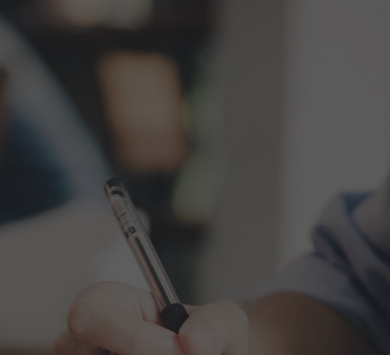
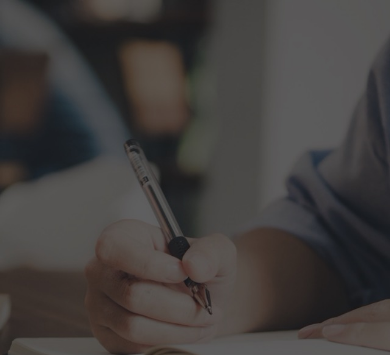
Before and after one commit to szkkzm/szkkzm.github.io, a plain HTML site: page tw.html in a window 390 px wide. Shown: the top 355 px of the page. Drawn offline with Linux system fonts and the light colour scheme; some packages are replaced by stand-ins of ours.

Commit message:
Add files via upload

```diff
--- a/css/style.css
+++ b/css/style.css
@@ -18,7 +18,7 @@ body{
 .top-fixed-bg {
     background-image: url(../imgs/top.jpg);
     background-position: right top;
-    background-size: cover;
+    /*background-size: cover; */
     background-attachment: fixed;
     min-height: 100vh;
     position: relative;
@@ -132,16 +132,16 @@ footer p {
 ------------------------------- */
 .at-fixed-bg {
     background-image: url(../imgs/AT.jpg);
-    background-position: center;
-    background-size: cover;
+    background-position: center top;
+    /*background-size: cover;*/
     background-attachment: fixed;
     min-height: 100vh;
     position: relative;
 }
 .tw-fixed-bg {
     background-image: url(../imgs/TW.jpg);
-    background-position: center;
-    background-size: cover;
+    background-position: center top;
+    /*background-size: cover;*/
     background-attachment: fixed;
     min-height: 100vh;
     position: relative;
@@ -206,6 +206,12 @@ footer p {
 
 
 @media (max-width: 600px){
+
+.top-fixed-bg,
+.at-fixed-bg,
+.tw-fixed-bg {
+    background-size: 300%;
+}
 
 .top-title h1,
 .cont-title h1 {
```
